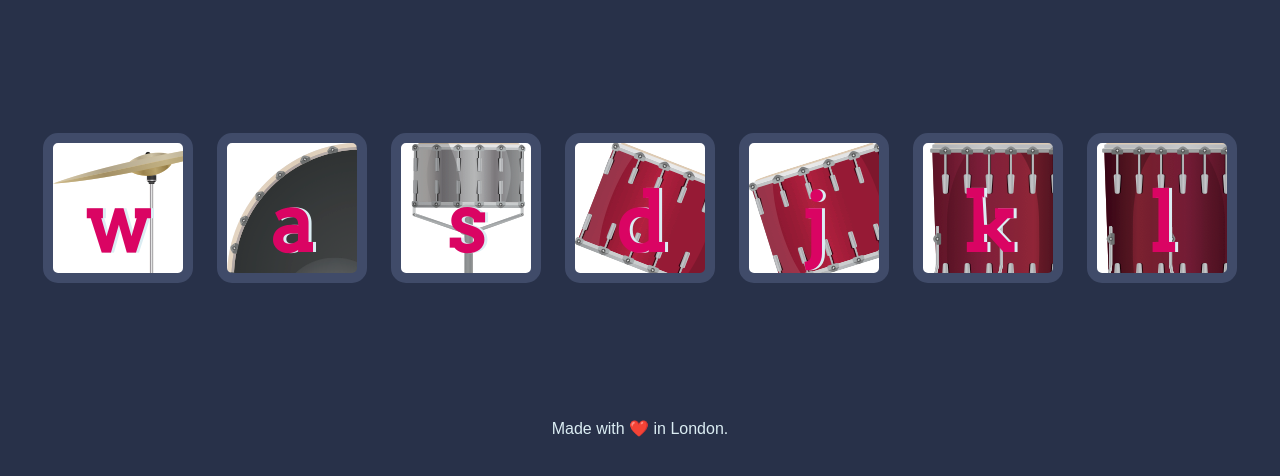
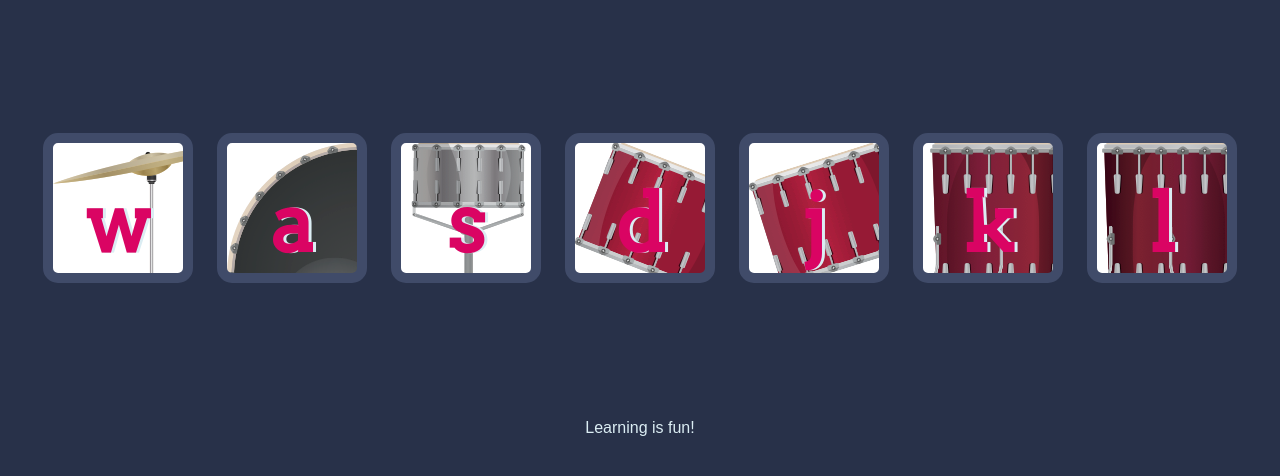
Before and after one commit to inshaxkhan/drum, a plain HTML site: page index.html in a window 1280 px wide. Shown: the part 156-632 px from the top of the page. Drawn offline with Linux system fonts and the light colour scheme.

Commit message:
Update footer of index.html

```diff
--- a/index.html
+++ b/index.html
@@ -23,7 +23,7 @@
 
 
   <footer>
-    Made with ❤️ in London.
+    Learning is fun!
   </footer>
   <script src="index.js"></script>
 </body>
```
